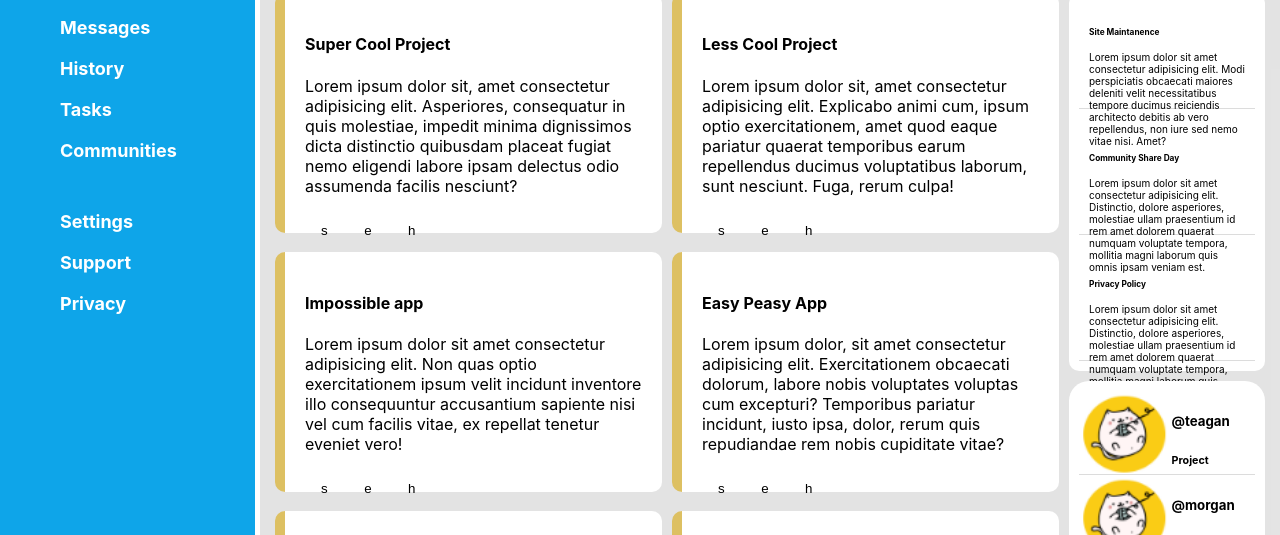
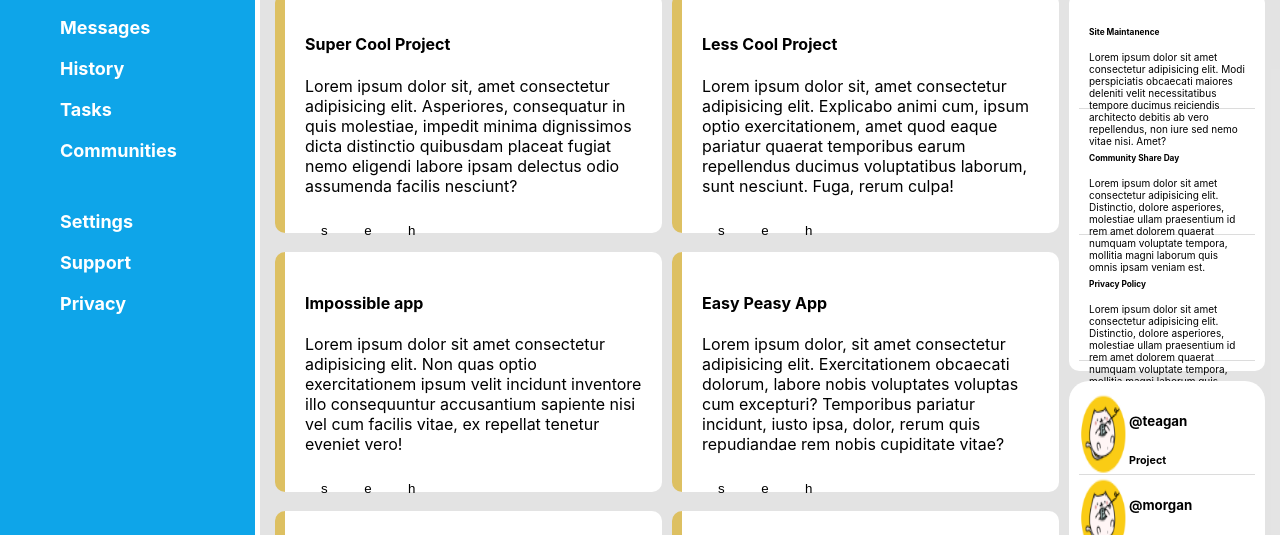
Before and after one commit to Supreme-hub/admin-dashboard, a plain HTML site: page index.html in a window 1280 px wide. Shown: the part 186-721 px from the top of the page. Drawn offline with Linux system fonts and the light colour scheme.

Commit message:
fixed pfp

```diff
--- a/style.css
+++ b/style.css
@@ -97,6 +97,9 @@ main {
 
 .altuser img {
     grid-area: altpfp;
+    border-radius: 25px;
+    width: 50px;
+
 }
 
 .search {
```
